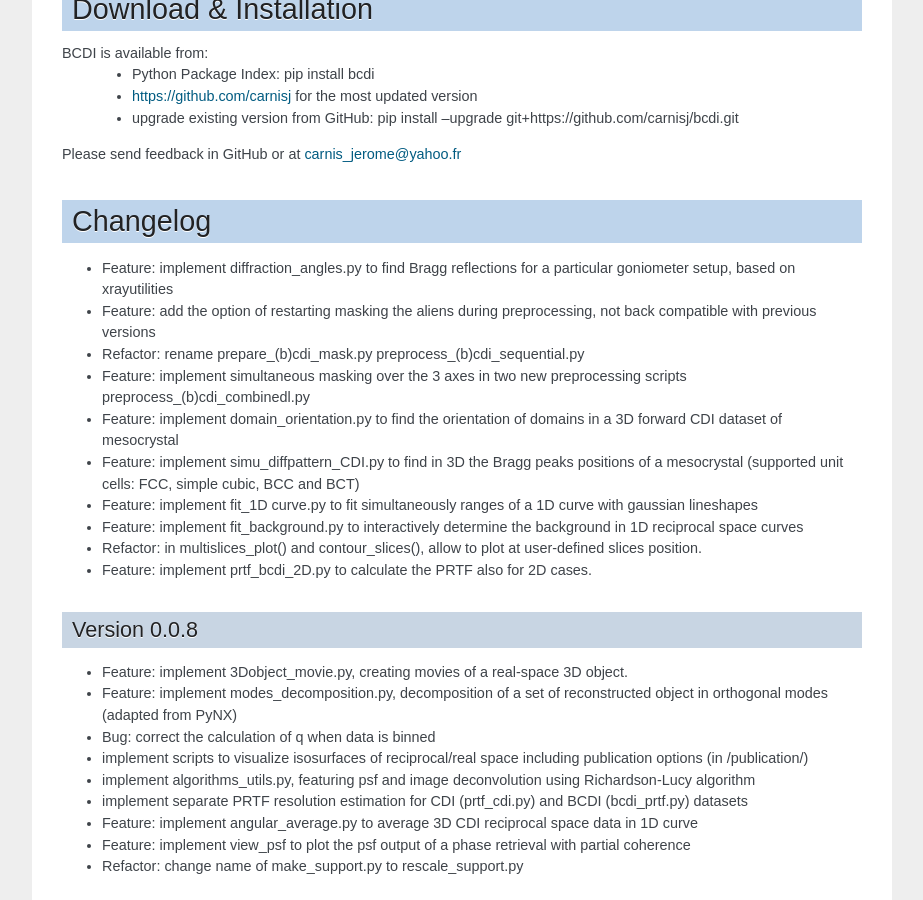
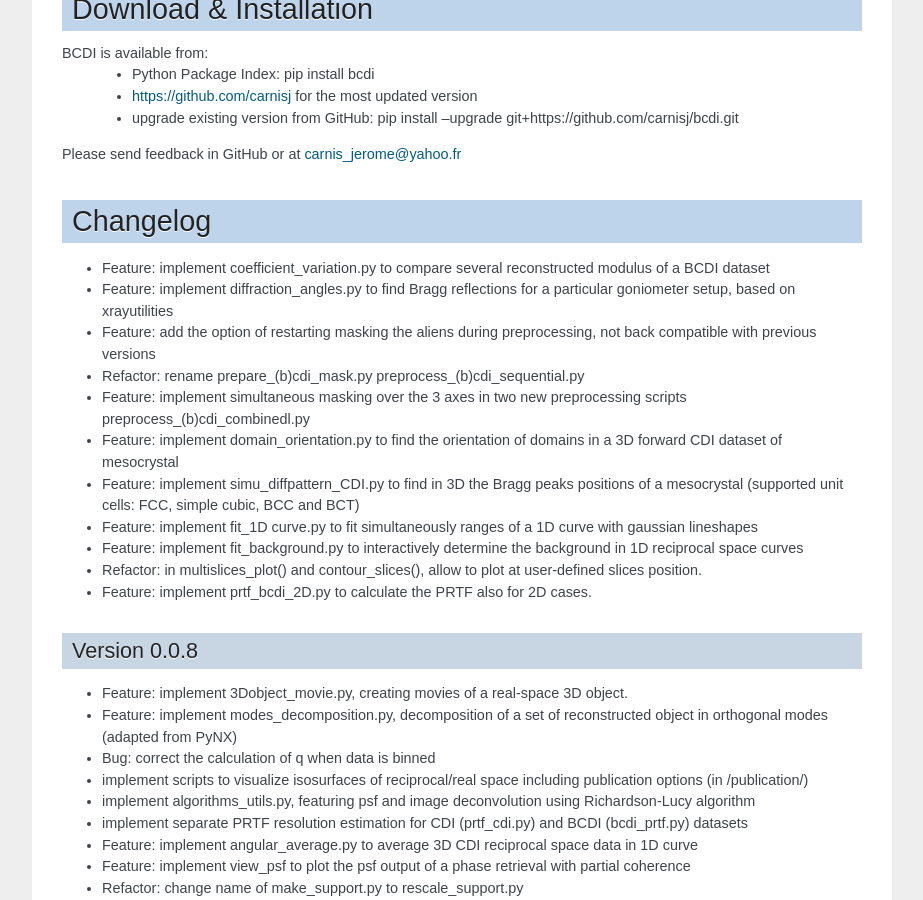
Before and after one commit to carnisj/bcdi, a Sphinx documentation site: the page built from doc/index.rst, in a window 1280 px wide and 900 px high, scrolled down 1462 px. Shown: the whole window, without its empty margins (198-1121 px from the left). Built offline with Sphinx 7.4.7, drawn with Linux system fonts in a browser that asks for light colours.

Commit message:
Update the list of scripts

```diff
--- a/HISTORY.rst
+++ b/HISTORY.rst
@@ -1,3 +1,5 @@
+* Feature: implement coefficient_variation.py to compare several reconstructed modulus of a BCDI dataset
+
 * Feature: implement diffraction_angles.py to find Bragg reflections for a particular goniometer setup, based on xrayutilities
 
 * Feature: add the option of restarting masking the aliens during preprocessing, not back compatible with previous versions
--- a/setup.py
+++ b/setup.py
@@ -52,6 +52,7 @@ setup(name='bcdi', version='0.0.8',
                'bcdi/preprocessing/scripts/preprocess_bcdi_combined.py',
                'bcdi/preprocessing/scripts/read_bcdi_data.py',
                'bcdi/preprocessing/scripts/readimage_P10.py',
+               'bcdi/publication/scripts/coefficient_variation.py',
                'bcdi/publication/scripts/paper_figure_diffpattern.py',
                'bcdi/publication/scripts/paper_figure_isosurface.py',
                'bcdi/publication/scripts/paper_figure_strain.py',
```
Also changed, not shown: doc/scripts/index.rst (+8 -0 lines).
